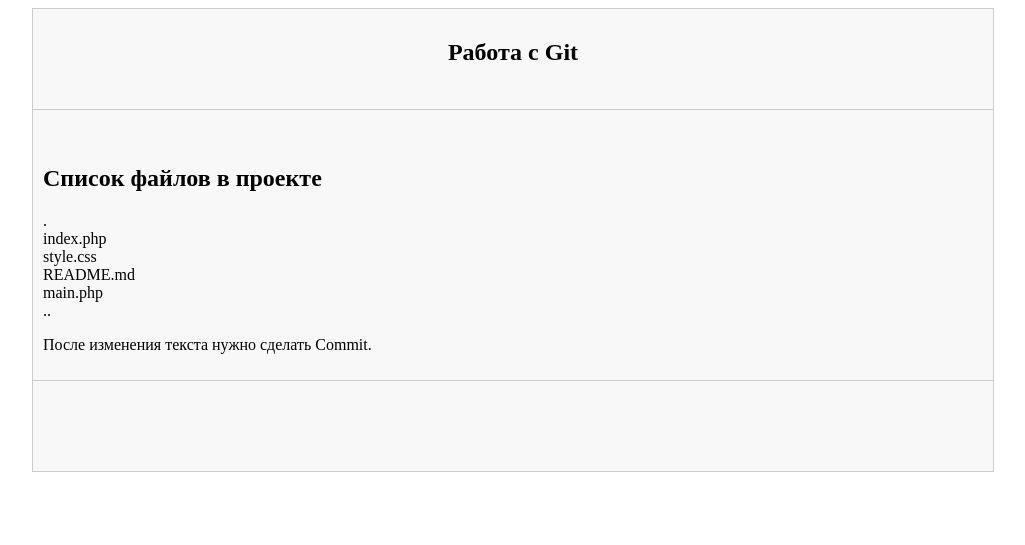
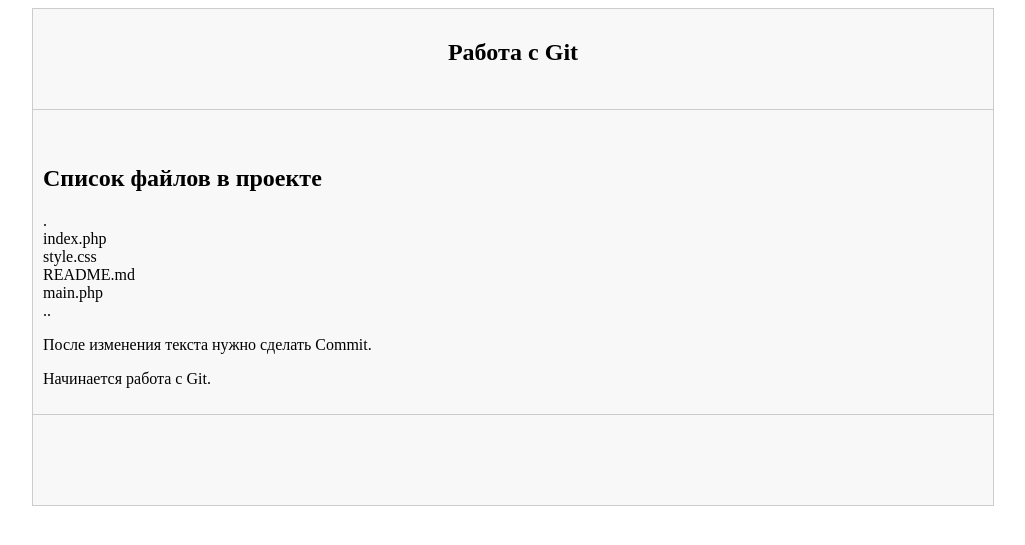
Before and after one commit to leoserz/r1-1, a PHP site: page / in a window 1280 px wide. Shown: the top 545 px of the page, without its empty margins (127-1152 px from the left). Run offline with PHP 8.4, Linux system fonts and the light colour scheme.

Commit message:
Добавлена строка
Про начало работы.

```diff
--- a/index.php
+++ b/index.php
@@ -21,6 +21,7 @@
 				<h2>Список файлов в проекте</h2>
 				<?php ShowFiles(); ?>
 				<p>После изменения текста нужно сделать Commit.</p>
+				<p>Начинается работа с Git.</p>
 
 			</div>
 			<div id="footer">
```
